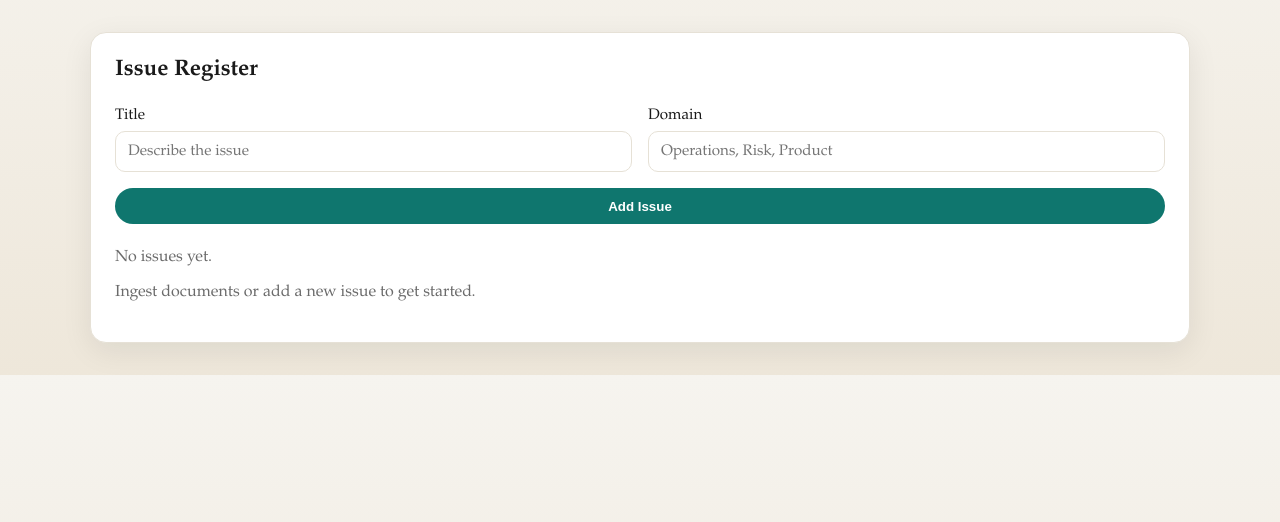
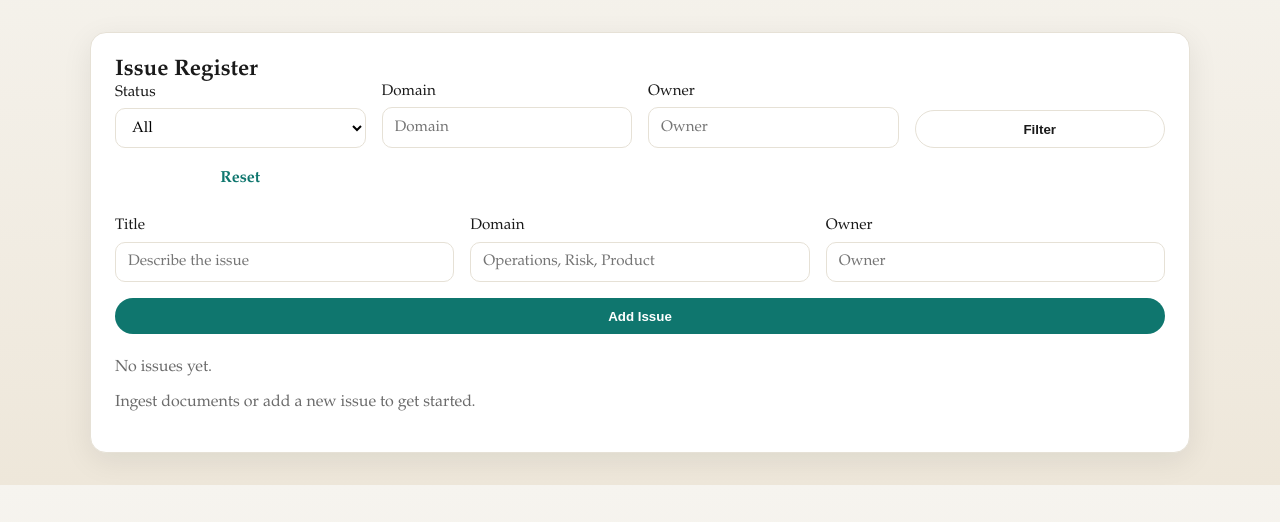
Before and after one commit to treadwell/LLMissues, a FastAPI app: page / in a window 1280 px wide. Shown: the part 131-653 px from the top of the page. Run offline with FastAPI, Linux system fonts and the light colour scheme; data that the repository does not hold is empty; some libraries are stand-ins or nearby versions.

Commit message:
Add issue owner, filters, suggested next steps, and run metadata

```diff
--- a/backend/app/llm.py
+++ b/backend/app/llm.py
@@ -109,7 +109,8 @@ def extract_issues(
             "Situation: {situation}\n"
             "Complication: {complication}\n"
             "Resolution: {resolution}\n"
-            "Next steps: {next_steps}\n".format(**issue)
+            "Next steps: {next_steps}\n"
+            "Suggested next steps: {suggested_next_steps}\n".format(**issue)
         )
 
     user_input = (
--- a/backend/app/main.py
+++ b/backend/app/main.py
@@ -2,7 +2,7 @@ from datetime import datetime
 from pathlib import Path
 from typing import Any
 
-from fastapi import FastAPI, Form, HTTPException, Request
+from fastapi import FastAPI, Form, HTTPException, Query, Request
 from fastapi.responses import HTMLResponse, RedirectResponse
 from fastapi.staticfiles import StaticFiles
 from fastapi.templating import Jinja2Templates
@@ -27,41 +27,93 @@ def startup() -> None:
 
 
 @app.get("/")
-async def index(request: Request):
+async def index(
+    request: Request,
+    status: str = Query("", max_length=20),
+    domain: str = Query("", max_length=100),
+    owner: str = Query("", max_length=100),
+):
+    filters = {
+        "status": status.strip(),
+        "domain": domain.strip(),
+        "owner": owner.strip(),
+    }
     with get_connection() as conn:
-        issues = fetch_all(
+        query = """
+            SELECT id, title, domain, status, owner, confidence, updated_at
+            FROM issues
+            WHERE 1=1
+        """
+        params: list[str] = []
+        if filters["status"]:
+            query += " AND status = ?"
+            params.append(filters["status"])
+        if filters["domain"]:
+            query += " AND domain LIKE ?"
+            params.append(f"%{filters['domain']}%")
+        if filters["owner"]:
+            query += " AND owner LIKE ?"
+            params.append(f"%{filters['owner']}%")
+        query += " ORDER BY datetime(updated_at) DESC"
+
+        issues = fetch_all(conn, query, params)
+        last_run = fetch_one(
             conn,
-            """
-            SELECT id, title, domain, status, confidence, updated_at
-            FROM issues
-            ORDER BY datetime(updated_at) DESC
-            """,
+            "SELECT value FROM app_state WHERE key = 'last_meeting_run_end'",
         )
+        if not last_run or not last_run["value"]:
+            last_run = fetch_one(
+                conn,
+                "SELECT MAX(meeting_date) AS value FROM meetings",
+            )
     return templates.TemplateResponse(
         "index.html",
         {
             "request": request,
             "issues": issues,
+            "filters": filters,
+            "last_meeting_run_end": last_run["value"] if last_run else None,
         },
     )
 
 
 @app.get("/issues", response_class=HTMLResponse)
-async def issues_list(request: Request):
+async def issues_list(
+    request: Request,
+    status: str = Query("", max_length=20),
+    domain: str = Query("", max_length=100),
+    owner: str = Query("", max_length=100),
+):
+    filters = {
+        "status": status.strip(),
+        "domain": domain.strip(),
+        "owner": owner.strip(),
+    }
     with get_connection() as conn:
-        issues = fetch_all(
-            conn,
-            """
-            SELECT id, title, domain, status, confidence, updated_at
+        query = """
+            SELECT id, title, domain, status, owner, confidence, updated_at
             FROM issues
-            ORDER BY datetime(updated_at) DESC
-            """,
-        )
+            WHERE 1=1
+        """
+        params: list[str] = []
+        if filters["status"]:
+            query += " AND status = ?"
+            params.append(filters["status"])
+        if filters["domain"]:
+            query += " AND domain LIKE ?"
+            params.append(f"%{filters['domain']}%")
+        if filters["owner"]:
+            query += " AND owner LIKE ?"
+            params.append(f"%{filters['owner']}%")
+        query += " ORDER BY datetime(updated_at) DESC"
+
+        issues = fetch_all(conn, query, params)
     return templates.TemplateResponse(
         "partials/issues_list.html",
         {
             "request": request,
             "issues": issues,
+            "filters": filters,
         },
     )
 
@@ -131,22 +183,25 @@ async def create_issue(
     request: Request,
     title: str = Form(...),
     domain: str = Form("General"),
+    owner: str = Form(""),
 ):
     now = datetime.utcnow().isoformat(timespec="seconds")
     with get_connection() as conn:
         cur = conn.execute(
             """
             INSERT INTO issues (
-                title, domain, status, confidence, situation, complication, resolution,
-                next_steps, created_at, updated_at
+                title, domain, status, owner, confidence, situation, complication, resolution,
+                next_steps, suggested_next_steps, created_at, updated_at
             )
-            VALUES (?, ?, ?, ?, ?, ?, ?, ?, ?, ?)
+            VALUES (?, ?, ?, ?, ?, ?, ?, ?, ?, ?, ?, ?)
             """,
             [
                 title.strip(),
                 domain.strip() or "General",
                 "Open",
+                owner.strip(),
                 0.5,
+                "",
                 "",
                 "",
                 "",
@@ -160,7 +215,7 @@ async def create_issue(
         issue = fetch_one(
             conn,
             """
-            SELECT id, title, domain, status, confidence, updated_at
+            SELECT id, title, domain, status, owner, confidence, updated_at
             FROM issues
             WHERE id = ?
             """,
@@ -196,12 +251,14 @@ async def update_issue(
     issue_id: int,
     title: str = Form(...),
     domain: str = Form(...),
+    owner: str = Form(""),
     status: str = Form(...),
     confidence: float = Form(...),
     situation: str = Form(""),
     complication: str = Form(""),
     resolution: str = Form(""),
     next_steps: str = Form(""),
+    suggested_next_steps: str = Form(""),
 ):
     with get_connection() as conn:
         existing = fetch_one(
@@ -217,12 +274,14 @@ async def update_issue(
         updates = {
             "title": title.strip(),
             "domain": domain.strip() or "General",
+            "owner": owner.strip(),
             "status": status.strip(),
             "confidence": float(confidence),
             "situation": situation.strip(),
             "complication": complication.strip(),
             "resolution": resolution.strip(),
             "next_steps": next_steps.strip(),
+            "suggested_next_steps": suggested_next_steps.strip(),
         }
 
         changes: dict[str, Any] = {}
@@ -235,20 +294,23 @@ async def update_issue(
         conn.execute(
             """
             UPDATE issues
-            SET title = ?, domain = ?, status = ?, confidence = ?,
+            SET title = ?, domain = ?, owner = ?, status = ?, confidence = ?,
                 situation = ?, complication = ?, resolution = ?, next_steps = ?,
+                suggested_next_steps = ?,
                 updated_at = ?
             WHERE id = ?
             """,
             [
                 updates["title"],
                 updates["domain"],
+                updates["owner"],
                 updates["status"],
                 updates["confidence"],
                 updates["situation"],
                 updates["complication"],
                 updates["resolution"],
                 updates["next_steps"],
+                updates["suggested_next_steps"],
                 now,
                 issue_id,
             ],
@@ -278,6 +340,90 @@ async def update_issue(
         {
             "request": request,
             "issue": issue,
+            "revisions": revisions,
+            "saved": True,
+        },
+    )
+
+
+@app.post("/issues/{issue_id}/accept-next-steps", response_class=HTMLResponse)
+async def accept_next_steps(request: Request, issue_id: int):
+    with get_connection() as conn:
+        issue = fetch_one(
+            conn,
+            """
+            SELECT * FROM issues WHERE id = ?
+            """,
+            [issue_id],
+        )
+        if not issue:
+            raise HTTPException(status_code=404, detail="Issue not found")
+
+        suggested = (issue["suggested_next_steps"] or "").strip()
+        if not suggested:
+            return templates.TemplateResponse(
+                "partials/issue_detail_form.html",
+                {
+                    "request": request,
+                    "issue": issue,
+                    "saved": False,
+                },
+            )
+
+        now = datetime.utcnow().isoformat(timespec="seconds")
+        updated_next_steps = (issue["next_steps"] or "")
+        if updated_next_steps:
+            updated_next_steps = f"{updated_next_steps}\n\n{suggested}"
+        else:
+            updated_next_steps = suggested
+
+        conn.execute(
+            """
+            UPDATE issues
+            SET next_steps = ?, suggested_next_steps = ?, updated_at = ?
+            WHERE id = ?
+            """,
+            [updated_next_steps, "", now, issue_id],
+        )
+        conn.execute(
+            """
+            INSERT INTO issue_revisions (issue_id, field, old_value, new_value, actor, created_at)
+            VALUES (?, ?, ?, ?, ?, ?)
+            """,
+            [issue_id, "next_steps", issue["next_steps"], updated_next_steps, "user", now],
+        )
+        conn.execute(
+            """
+            INSERT INTO issue_revisions (issue_id, field, old_value, new_value, actor, created_at)
+            VALUES (?, ?, ?, ?, ?, ?)
+            """,
+            [issue_id, "suggested_next_steps", issue["suggested_next_steps"], "", "user", now],
+        )
+        conn.commit()
+
+        updated_issue = fetch_one(
+            conn,
+            """
+            SELECT * FROM issues WHERE id = ?
+            """,
+            [issue_id],
+        )
+        revisions = fetch_all(
+            conn,
+            """
+            SELECT field, old_value, new_value, actor, created_at
+            FROM issue_revisions
+            WHERE issue_id = ?
+            ORDER BY datetime(created_at) DESC
+            """,
+            [issue_id],
+        )
+
+    return templates.TemplateResponse(
+        "partials/issue_detail_form.html",
+        {
+            "request": request,
+            "issue": updated_issue,
             "revisions": revisions,
             "saved": True,
         },
--- a/backend/app/static/style.css
+++ b/backend/app/static/style.css
@@ -91,6 +91,13 @@ h3 {
 h2 {
   margin: 0;
   font-size: 1.4rem;
+}
+
+.subtle {
+  font-weight: 400;
+  font-size: 0.95rem;
+  color: var(--muted);
+  margin-left: 0.5rem;
 }
 
 .primary,
--- a/backend/app/templates/index.html
+++ b/backend/app/templates/index.html
@@ -3,8 +3,15 @@
 {% block content %}
 <section class="panel">
   <div class="panel-header">
-    <h2>Issue Register</h2>
+    <h2>
+      Issue Register
+      {% if last_meeting_run_end %}
+        <span class="subtle">(as of {{ last_meeting_run_end }})</span>
+      {% endif %}
+    </h2>
   </div>
+
+  {% include "partials/issue_filters.html" %}
 
   <form class="form" hx-post="/issues" hx-target="#issue-list" hx-swap="afterbegin">
     <div class="form-row">
@@ -16,6 +23,10 @@
         Domain
         <input type="text" name="domain" placeholder="Operations, Risk, Product" />
       </label>
+      <label>
+        Owner
+        <input type="text" name="owner" placeholder="Owner" />
+      </label>
     </div>
     <button class="primary" type="submit">Add Issue</button>
   </form>
--- /dev/null
+++ b/backend/app/templates/partials/issue_filters.html
@@ -0,0 +1,23 @@
+<form class="form inline" hx-get="/issues" hx-target="#issue-list" hx-swap="innerHTML">
+  <div class="form-row">
+    <label>
+      Status
+      <select name="status">
+        <option value="">All</option>
+        {% for option in ["Open", "Watching", "Mitigated", "Closed"] %}
+          <option value="{{ option }}" {% if filters.status == option %}selected{% endif %}>{{ option }}</option>
+        {% endfor %}
+      </select>
+    </label>
+    <label>
+      Domain
+      <input type="text" name="domain" value="{{ filters.domain }}" placeholder="Domain" />
+    </label>
+    <label>
+      Owner
+      <input type="text" name="owner" value="{{ filters.owner }}" placeholder="Owner" />
+    </label>
+    <button class="secondary" type="submit">Filter</button>
+    <a class="link" href="/">Reset</a>
+  </div>
+</form>
--- a/backend/app/templates/partials/issue_row.html
+++ b/backend/app/templates/partials/issue_row.html
@@ -5,6 +5,7 @@
   <div class="issue-meta">
     <span class="status-badge status-{{ issue.status|lower }}">{{ issue.status }}</span>
     <span>{{ issue.domain }}</span>
+    {% if issue.owner %}<span>{{ issue.owner }}</span>{% endif %}
     <span>{{ "%.2f"|format(issue.confidence) }}</span>
   </div>
 </li>
```
Also changed, not shown: backend/app/db.py (+15 -0 lines), backend/app/templates/partials/issue_detail_form.html (+17 -0 lines), scripts/process_meeting_issues.py (+36 -2 lines).
